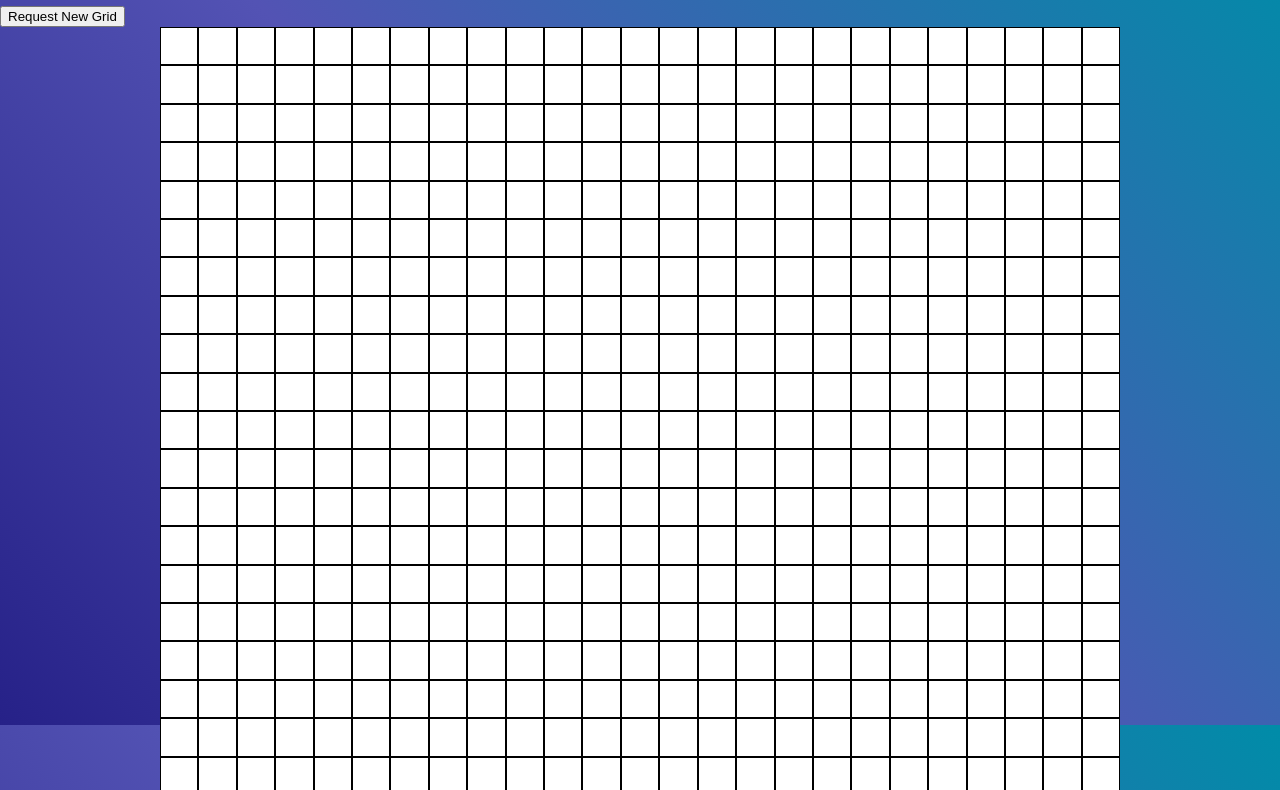
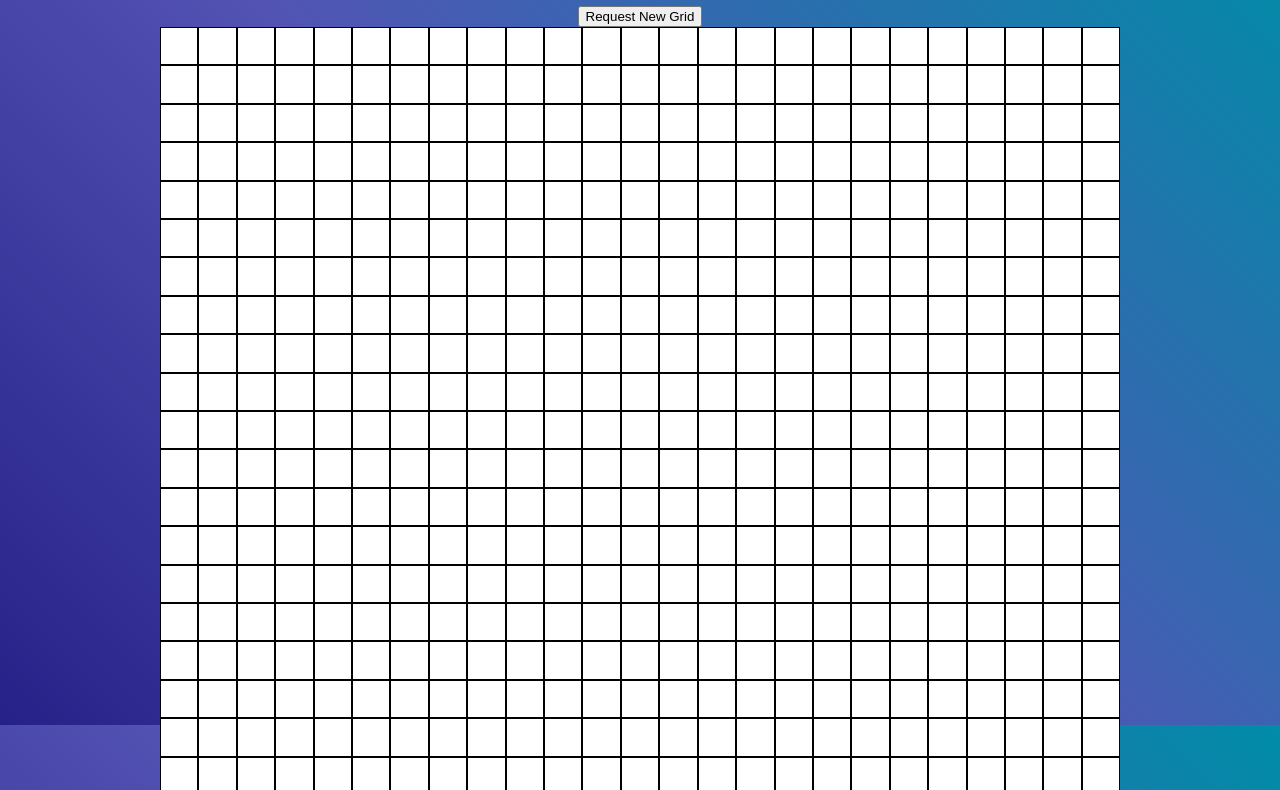
Before and after one commit to ahlstromanton/odin-eas, a plain HTML site: page index.html in a window 1280 px wide. Shown: the part 75-865 px from the top of the page. Drawn offline with Linux system fonts and the light colour scheme.

Commit message:
´fixed html function call typo

```diff
--- a/index.html
+++ b/index.html
@@ -13,10 +13,10 @@
     <div class="header">
         <h1>Etch-a-Sketch</h1>
     </div>
-    <button id="userQuery" onclick="setByButton()" onclick="requestGrid()">Request New Grid</button>
+    <div class="button-container">
+        <button id="userQueryBtn" onclick="setByButton(); requestGrid()">Request New Grid</button>
+    </div>
     <div id="gridContainerWrapper">
         <div id="gridContainer"></div>
     </div>
 </body>
-
-</html>
--- a/style.css
+++ b/style.css
@@ -7,11 +7,20 @@ body {
     color: white;
 }
 
-
 .header,
 h1 {
     text-align: center;
 }
+
+.button-container {
+    display: flex;
+    flex-direction: column;
+    justify-content: center;
+    align-items: center;
+    margin-top: 20px;
+}
+
+#userQueryBtn {}
 
 #gridContainerWrapper {
     display: flex;
```
